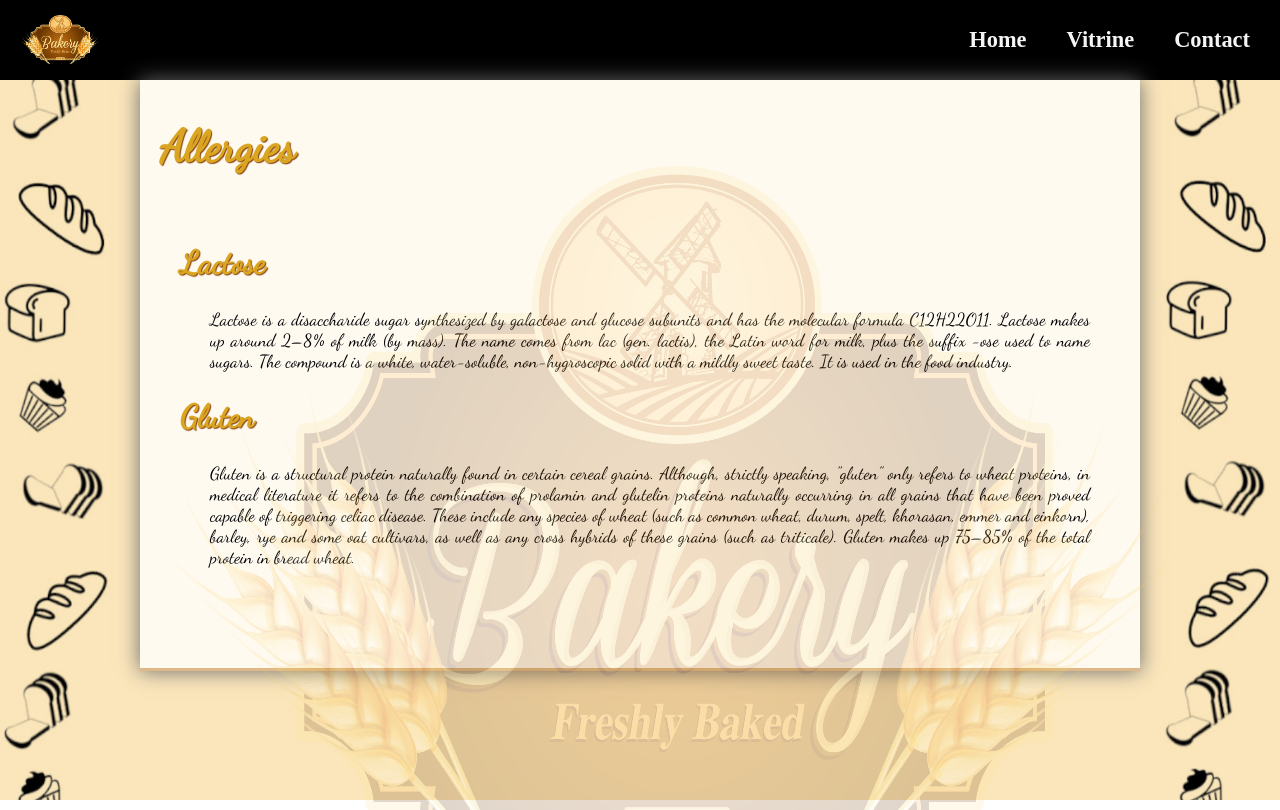
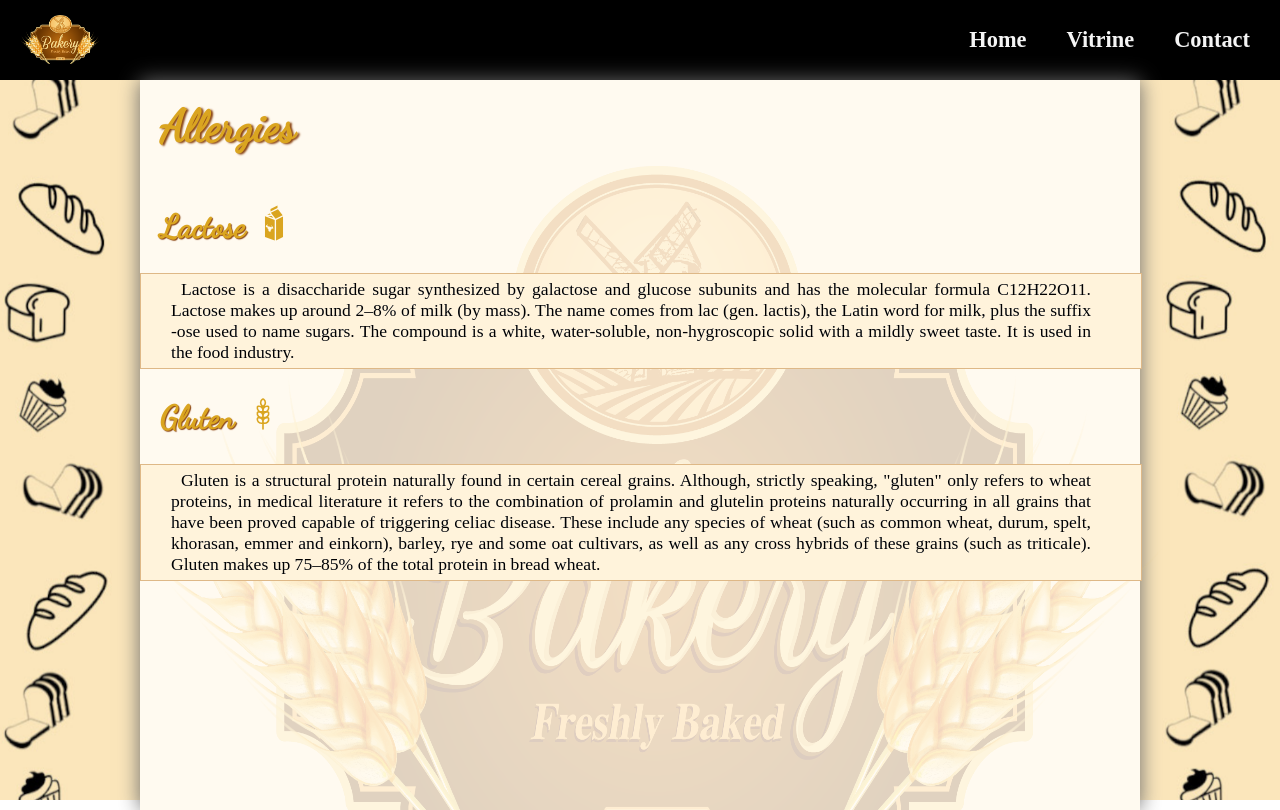
Before and after one commit to TLRKiliann/vite-et-bien, a React (Vite) app in the folder my-vite/: page /allergies in a window 1280 px wide. Built offline with nearby package versions, Linux system fonts and the light colour scheme.

Commit message:
style finish

```diff
--- a/my-vite/src/Components/Allergies.tsx
+++ b/my-vite/src/Components/Allergies.tsx
@@ -1,4 +1,6 @@
 import React from 'react';
+import { CiWheat } from 'react-icons/ci';
+import { GiMilkCarton } from 'react-icons/gi';
 import mainBread from '../assets/images/bread_title.png';
 import '../StyleComponents/Allergies.css';
 
@@ -12,7 +14,9 @@ export const Allergies = () => {
         <div className="div--titleallergies">
           <h1>Allergies</h1>
 
-          <h2 className="lactose">Lactose</h2>
+          <h2 className="lactose">Lactose
+            <GiMilkCarton size={38} style={{marginBottom: '-5px',
+            marginLeft: '10px'}}/></h2>
           <article className="lactose--art">
             <p>
               Lactose is a disaccharide sugar synthesized by
@@ -26,7 +30,9 @@ export const Allergies = () => {
             </p>
           </article>
 
-          <h2 className="gluten">Gluten</h2>
+          <h2 className="gluten">Gluten
+            <CiWheat size={38} style={{marginBottom: '-5px',
+            marginLeft: '10px'}}/></h2>
           <article className="gluten--art">
             <p>
               Gluten is a structural protein naturally found
--- a/my-vite/src/Components/Commandes.tsx
+++ b/my-vite/src/Components/Commandes.tsx
@@ -21,7 +21,7 @@ export const Commandes = () => {
               alt='no bg for title' />
           </div>
 
-          <h1 style={{marginLeft: '20px'}}>Commandes</h1>
+          <h1>Commandes</h1>
 
           <div className="delivery">
             <h2 className="delais">
@@ -121,8 +121,8 @@ export const Commandes = () => {
 
           </div>
 
-          <div className="interstice--cmd">
-          </div>
+            <div className="interstice--cmd">
+            </div>
 
         </div>
       </div>
--- a/my-vite/src/StyleComponents/Allergies.css
+++ b/my-vite/src/StyleComponents/Allergies.css
@@ -1,10 +1,10 @@
 body {
   min-width: 399px;
-  height: 100%;
   margin: auto;
 }
 
 .main--allergies {
+  height: 90vh;
   padding-top: 10px;
   margin: 0px 140px;
   background: #fffaf0;
@@ -12,20 +12,21 @@ body {
 }
 
 .submain--allergies {
-  border-bottom: 3px solid burlywood;
 }
 
-.div--titleallergies {
-  position: relative;
+.div--titleallergies h1 {
+  margin: auto;
+  margin-top: 10px;
+  margin-bottom: 20px;
   margin-left: 20px;
-  font-size: 1.4rem;
+  font-size: 2.8rem;
   font-family: 'Dancing Script', cursive;
   color: goldenrod;
-  text-shadow: 1px 1px 1px saddlebrown;
+  text-shadow: 2px 1px 2px saddlebrown;
 }
 
 .lactose {
-  margin-top: 70px;
+  margin-top: 50px;
   margin-left: 20px;
   font-family: 'Dancing Script', cursive;
   font-size: 2.0rem;
@@ -34,7 +35,12 @@ body {
 }
 
 .lactose--art {
-  margin-left: 20px;
+  position: relative;
+  width: 100%;
+  margin: auto;
+  background:  #fff3db;
+  border: 1px solid burlywood;
+  z-index: 3;
 }
 
 .lactose--art p {
@@ -42,6 +48,7 @@ body {
   padding-right: 40px;
   padding-left: 20px;
   text-align: justify;
+  text-indent: 10px;
   color: black;
   text-shadow: 0px 0px 0px white;
 }
@@ -55,8 +62,14 @@ body {
 }
 
 .gluten--art {
-  margin-left: 20px;
-  margin-bottom: 100px;
+  position: relative;
+  width: 100%;
+  margin: auto;
+  margin-bottom: 20px;
+  background:  #fff3db;
+  border: 1px solid burlywood;
+  z-index: 3;
+
 }
 
 .gluten--art p {
@@ -64,6 +77,7 @@ body {
   padding-right: 40px;
   padding-left: 20px;
   text-align: justify;
+  text-indent: 10px;
   color: black;
   text-shadow: 0px 0px 0px white;
 }
--- a/my-vite/src/StyleComponents/Commandes.css
+++ b/my-vite/src/StyleComponents/Commandes.css
@@ -4,23 +4,24 @@ body {
 }
 
 .main--commandes {
-  height: 100%;
   padding-top: 10px;
   margin: 0px 140px;
+  height: auto;
+  bottom: 0px;
   background: #fffaf0;
   box-shadow: 0px 0px 20px dimgrey;
 }
 
-.submain--commandes {
-  border-bottom: 3px solid burlywood;
-}
 
-.div--titlecommandes {
-  position: relative;
-  font-size: 1.4rem;
+.div--titlecommandes h1 {
+  margin: auto;
+  margin-top: 10px;
+  margin-bottom: 20px;
+  margin-left: 20px;
+  font-size: 2.8rem;
   font-family: 'Dancing Script', cursive;
   color: goldenrod;
-  text-shadow: 1px 1px 1px saddlebrown;
+  text-shadow: 2px 1px 2px saddlebrown;
 }
 
 .div--titlecommandes h2 {
@@ -102,9 +103,9 @@ body {
   width: 100%;
   margin: auto;
   padding-top: 20px;
-  padding-bottom: 20px;
+  padding-bottom: 60px;
   margin-top: 40px;
-  margin-bottom: 40px;
+  margin-bottom: 0px;
 
   background: #fff3db;
   border-top: 1px solid burlywood;
@@ -131,9 +132,7 @@ body {
   flex-direction: column;
 
   background: #fbe6bb;
-
   border-radius: 20px;
-
   box-shadow: 0px 0px 7px saddlebrown;
 }
 
--- a/my-vite/src/StylePages/Contact.css
+++ b/my-vite/src/StylePages/Contact.css
@@ -52,7 +52,6 @@ body {
   margin: auto;
   width: 100%;
   background: #fff3db;
-
   border: 1px solid burlywood;
 }
 
@@ -68,7 +67,7 @@ body {
   font-size: 1.4rem;
 
   background: #fbe6bb;
-  box-shadow: 0px 0px 20px white;
+  box-shadow: 0px 0px 10px grey;
   color: goldenrod;
   text-shadow: 1px 1px 1px saddlebrown;
   z-index: 2;
@@ -143,13 +142,11 @@ body {
   width:  100%;
   display: flex;
   justify-content: right;
-
-  background: #fff3db;
+  background: #fbe6bb;
   border: 1px solid burlywood;
   z-index: 2;
 }
 
 .socio--icons span {
   padding: 20px;
-  background: #fbe6bb;
-}
+  }
--- a/my-vite/src/StylePages/Home.scss
+++ b/my-vite/src/StylePages/Home.scss
@@ -28,7 +28,7 @@ body {
 
   animation-name: intro;
   animation-delay: 0s;
-  animation-duration: 3.5s;
+  animation-duration: 4s;
   animation-iteration-count: 1;
   animation-timing-function: ease;
   z-index: 7;
@@ -92,7 +92,7 @@ body {
 
   animation-name: baguet;
   animation-delay: 1.5s;
-  animation-duration: 1s;
+  animation-duration: 1.5s;
   animation-iteration-count: 1;
   animation-timing-function: ease;
 }
@@ -102,9 +102,6 @@ body {
     opacity: 0;
   }
   50% {
-    opacity: 1;
-  }
-  90% {
     opacity: 1;
   }
   100% {
--- a/my-vite/src/StylePages/Services.css
+++ b/my-vite/src/StylePages/Services.css
@@ -57,7 +57,6 @@ body {
   margin-bottom: 20px;
 
   background: #fff3db;
-
   border-top:  1px solid burlywood;
   border-bottom:  1px solid burlywood;
 }
@@ -74,6 +73,6 @@ body {
 }
 
 legend {
+  margin: 2px 0px;
   text-align: center;
-
 }
```
Also changed, not shown: my-vite/src/index.css (line endings or trailing spaces).
